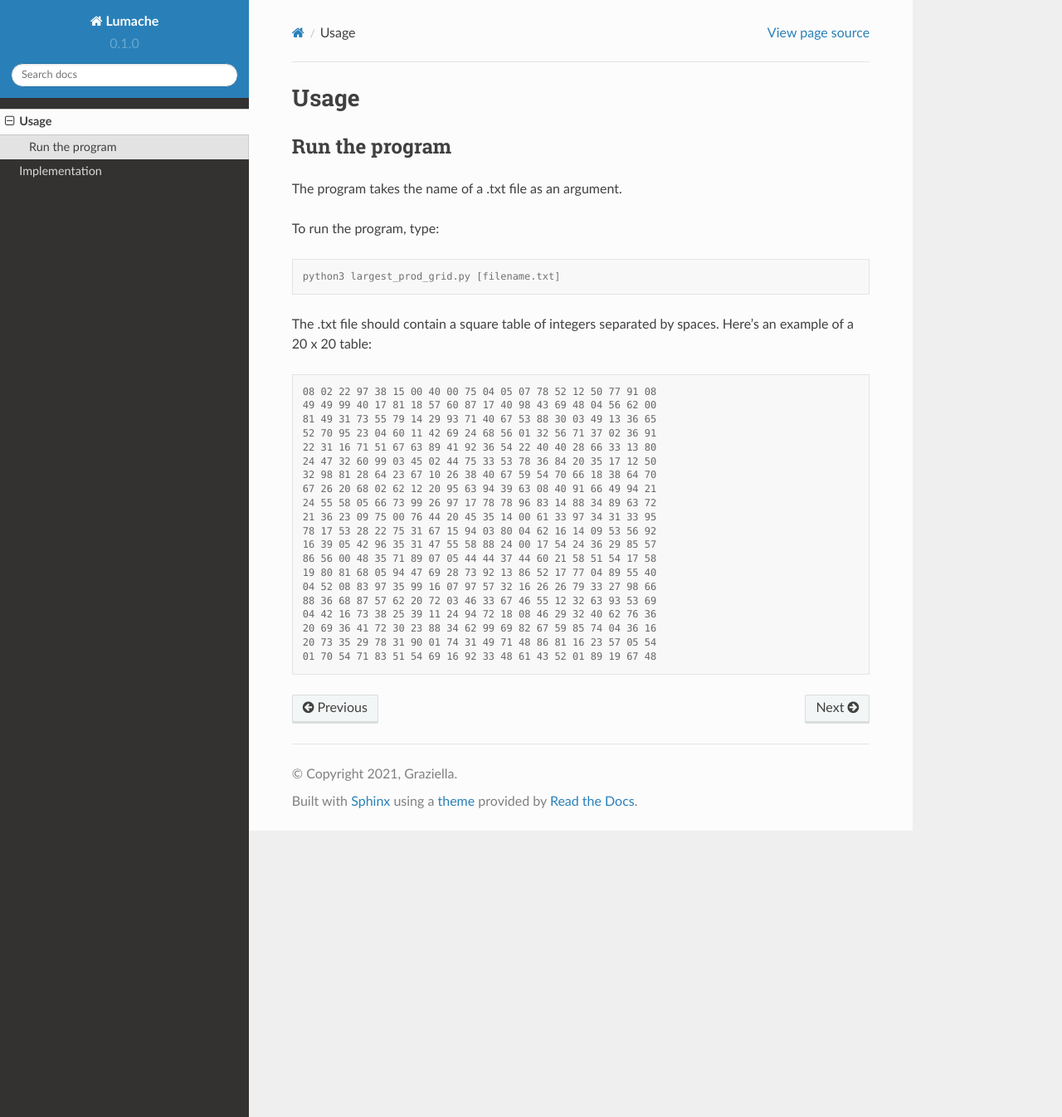
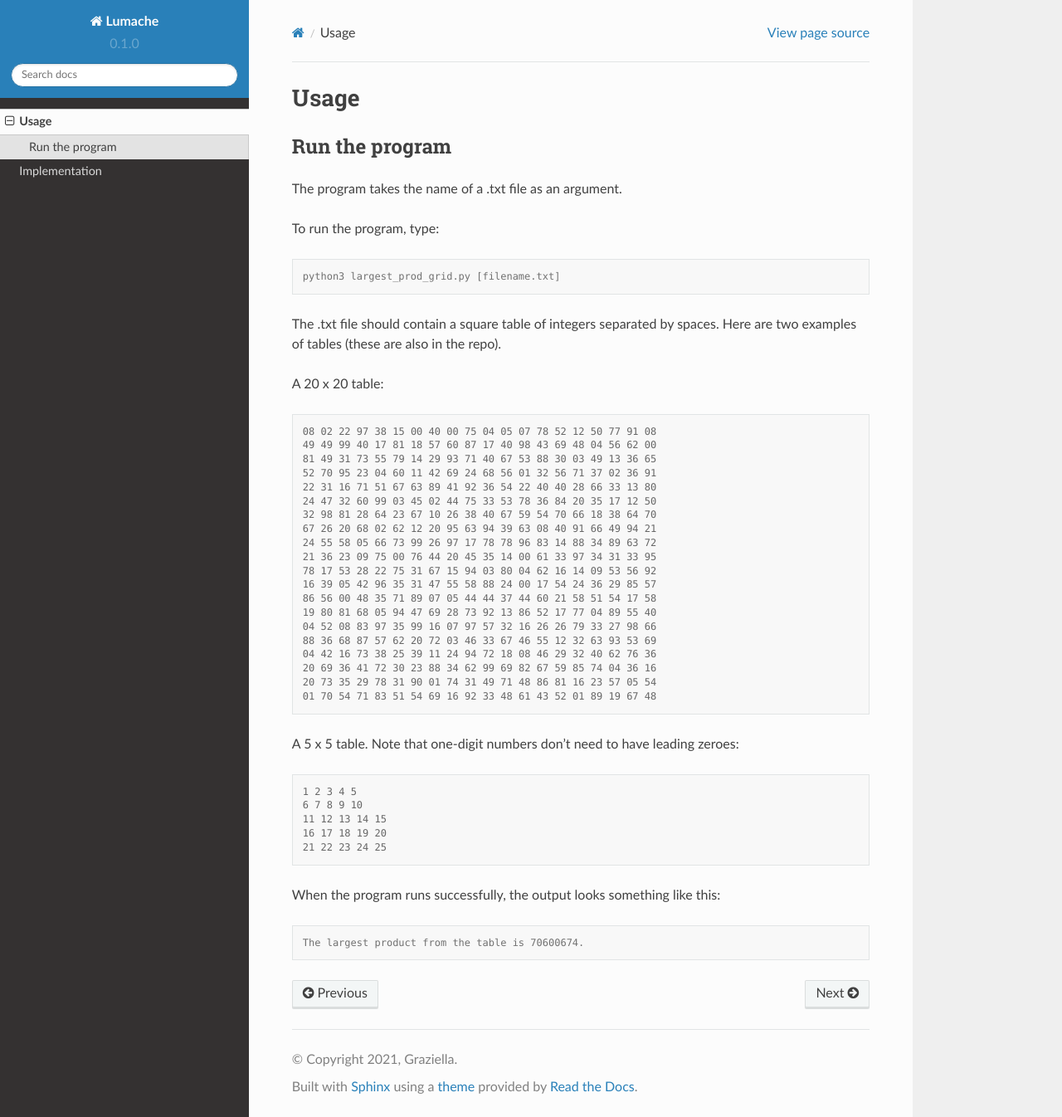
Before and after one commit to XtinaJohnson/largest_prod_grid_docs, a Sphinx documentation site: the page built from docs/source/usage.rst, in a window 1280 px wide and 1346 px high. Shown: the whole window at 83% size. Built offline with Sphinx 7.4.7 and the Read the Docs theme 2.0.0, drawn with Linux system fonts in a browser that asks for light colours.

Commit message:
Added some example tables and output

```diff
--- a/docs/source/usage.rst
+++ b/docs/source/usage.rst
@@ -12,7 +12,10 @@ To run the program, type:
 
    python3 largest_prod_grid.py [filename.txt]
 
-The .txt file should contain a square table of integers separated by spaces. Here's an example of a 20 x 20 table: ::
+The .txt file should contain a square table of integers separated by spaces. Here are two examples
+of tables (these are also in the repo).
+
+A 20 x 20 table: ::
 
     08 02 22 97 38 15 00 40 00 75 04 05 07 78 52 12 50 77 91 08
     49 49 99 40 17 81 18 57 60 87 17 40 98 43 69 48 04 56 62 00
@@ -34,3 +37,17 @@ The .txt file should contain a square table of integers separated by spaces. Her
     20 69 36 41 72 30 23 88 34 62 99 69 82 67 59 85 74 04 36 16
     20 73 35 29 78 31 90 01 74 31 49 71 48 86 81 16 23 57 05 54
     01 70 54 71 83 51 54 69 16 92 33 48 61 43 52 01 89 19 67 48
+
+A 5 x 5 table. Note that one-digit numbers don't need to have leading zeroes: ::
+
+    1 2 3 4 5
+    6 7 8 9 10
+    11 12 13 14 15
+    16 17 18 19 20
+    21 22 23 24 25
+
+When the program runs successfully, the output looks something like this:
+
+.. code-block:: console
+
+   The largest product from the table is 70600674.
```
